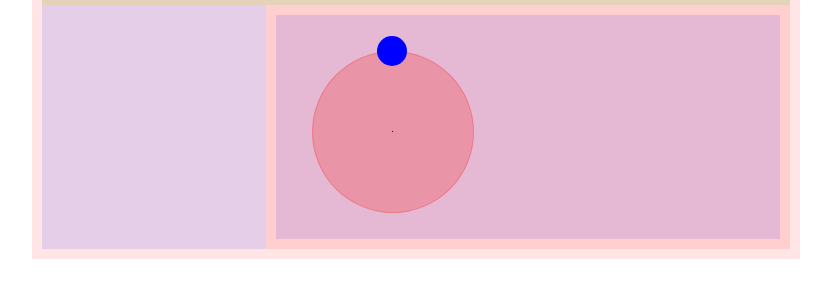
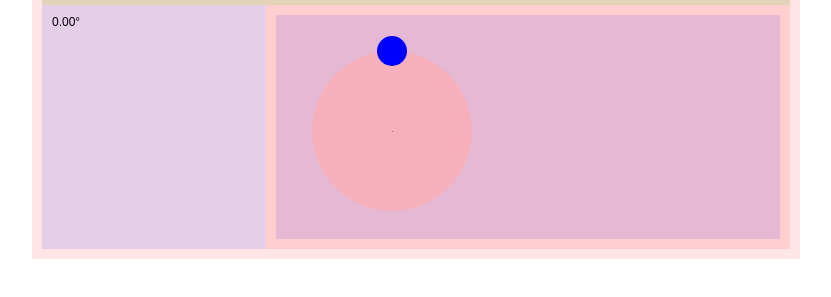
Before and after one commit to nexus6nexus6/circular-slider, a website: page app/index.html in a window 1280 px wide. Shown: the part 291-588 px from the top of the page, without its empty margins (224-1055 px from the left). Drawn offline with Linux system fonts and the light colour scheme.

Commit message:
added visual angle representation to DOM and control logic

```diff
--- a/app/css/app.css
+++ b/app/css/app.css
@@ -29,6 +29,9 @@ h1, h2, h3, h4, h5, h6{
     box-sizing: border-box;
 }
 
+/*
+ * host css
+ */
 /* app header*/
 .UIRoot .head {
     display:inline-block;
@@ -87,9 +90,11 @@ h1, h2, h3, h4, h5, h6{
 }
 
 
-
+/*
+ * circular-slider css
+ */
 /* slider */
-.UIRoot .listener {
+.circular-slider .listener {
     position: absolute;
     left:0;
     top:0;
@@ -98,7 +103,7 @@ h1, h2, h3, h4, h5, h6{
     height: 100%;
     background-color: rgba(0,0,255,0.1);
 }
-.UIRoot .dragger {
+.circular-slider .dragger {
     position: absolute;
     top:0;
     left:0;
@@ -111,7 +116,7 @@ h1, h2, h3, h4, h5, h6{
     cursor: pointer;
     /*pointer-events: none*/
 }
-.UIRoot .origin {
+.circular-slider .origin {
     position: absolute;
     left:0;
     top:0;
@@ -120,17 +125,65 @@ h1, h2, h3, h4, h5, h6{
     background: black;
     pointer-events: none;
 }
-.UIRoot .slider {
+.circular-slider .slider {
     position: absolute;
     top:0;
     left:0;
     z-index: 1;
-    border:1px solid rgba(255,0,0,0.2);
+    /*border:1px solid rgba(255,0,0,0.2);*/
     border-radius: 50%;
     background: rgba(255,0,0,0.2);
     pointer-events: none;
 }
 
+
+/* scale */
+.circular-slider .scale {
+    position:absolute;
+    top:0;
+    left:0;
+    opacity:0.5;
+    background-color:#fff;
+    width:100px;
+    height:100px;
+    border-radius:50%;
+}
+.circular-slider .scale .clip1 {
+    position:absolute;
+    top:0;
+    left:0;
+    width:100px;
+    height:100px;
+    clip:rect(0px, 100px, 100px, 50px);
+}
+.circular-slider .scale .slice1 {
+    position:absolute;
+    width:100px;
+    height:100px;
+    clip:rect(0px, 50px, 100px, 0px);
+    border-radius:50%;
+    background-color:#d73a3a;
+    border-color:#d73a3a;
+    transform:rotate(0);
+}
+.circular-slider .scale .clip2 {
+    position:absolute;
+    top:0;
+    left:0;
+    width:100px;
+    height:100px;
+    clip:rect(0, 50px, 100px, 0px);
+}
+.circular-slider .scale .slice2 {
+    position:absolute;
+    width:100px;
+    height:100px;
+    clip:rect(0px, 100px, 100px, 50px);
+    border-radius:50%;
+    background-color:#d73a3a;
+    border-color:#d73a3a;
+    transform:rotate(0);
+}
 
 
 
--- a/app/js/app.js
+++ b/app/js/app.js
@@ -19,7 +19,7 @@ var circularSlider = (function() {
         update,
         events
 
-    // configures default values and env vars, constants
+    // configures default values and vars
     defaults = function() {
 
         // set default options
@@ -50,7 +50,7 @@ var circularSlider = (function() {
 
     }
 
-    // overwrites default values and env vars, constants
+    // overwrites default values and vars
     config = function(_options) {
         if (_options) options = extendObj(options,_options)
     }
@@ -72,11 +72,13 @@ var circularSlider = (function() {
             listener: createEl('div', 'listener'),
             origin: createEl('div', 'origin'),
             slider: createEl('div', 'slider'),
+            scale: createCircularScale(),
             dragger: createEl('div', 'dragger'),
             label: createEl('div', options.id)
         }
 
         // glue slider DOM elements to container el
+        sliderEl.origin.appendChild(sliderEl.scale)
         sliderEl.origin.appendChild(sliderEl.slider)
         sliderEl.listener.appendChild(sliderEl.origin)
         sliderEl.container.appendChild(sliderEl.dragger)
@@ -86,6 +88,8 @@ var circularSlider = (function() {
         sliders.appendChild(sliderEl.container)
         labels.appendChild(sliderEl.label)
 
+        // append class namespace
+        sliderEl.container.className += ' circular-slider'
 
         // ** position the elements
         // setup some data first
@@ -96,6 +100,10 @@ var circularSlider = (function() {
         // position the origin
         sliderEl.origin.style.top = (r+cx) + 'px';
         sliderEl.origin.style.left = (r+cy) + 'px';
+
+        // position the scale
+        sliderEl.scale.style.top = -r + 'px';
+        sliderEl.scale.style.left = -r + 'px';
 
         // position the slider (circle)
         sliderEl.slider.style.top = -r + 'px';
@@ -109,12 +117,35 @@ var circularSlider = (function() {
         sliderEl.dragger.style.top = (0+cx) + 'px';
         sliderEl.dragger.style.left = (r+cy) + 'px';
 
+        // add radius to circular scale and its masking/cliping nodes
+        var scale = {
+            scale : sliderEl.scale,
+            clip1 : getByClass('.clip1'),
+            clip2 : getByClass('.clip2'),
+            slice1 : getByClass('.slice1'),
+            slice2 : getByClass('.slice2')
+        }
+
+        scale.scale.style.width = r * 2 + 'px';
+        scale.scale.style.height = r * 2 + 'px';
+
+        scale.clip1.style.cssText = 'width:'+ r*2 + 'px; height:'+ r*2 + 'px; clip:rect(0px, '+ r*2 +'px, '+ r*2 +'px, '+ r +'px);';
+        scale.clip2.style.cssText = 'width:'+ r*2 + 'px; height:'+ r*2 + 'px; clip:rect(0, '+ r + 'px, '+ r*2 +'px, 0px);';
+
+        scale.slice1.style.cssText = 'width:'+ r*2 + 'px; height:'+ r*2 + 'px; clip:rect(0px, '+ r +'px, '+ r*2 +'px, 0px); zoom:1;';
+        scale.slice2.style.cssText = 'width:'+ r*2 + 'px; height:'+ r*2 + 'px; clip:rect(0px, '+ r*2 +'px, '+ r*2 +'px, '+ r +'px); zoom:1;';
+
     }
 
     // updates DOM elements
     update = function() {
+
+        // set scale angle value
+        updateScale()
+
         // set label inner text to slider value
         updateLabel()
+
     }
 
     // handle events
@@ -125,25 +156,13 @@ var circularSlider = (function() {
             e.preventDefault();
         }
 
-        // listen to mouse/touch position while dragging
-        trackDragger()
+        // controll the app
+        control()
 
     }
 
     // controls DOM elements
-    control = function() {}
-
-
-
-
-
-
-
-    // ** BUSINESS LOGIC
-    var trackDragger
-
-    // listen to mouse position while dragging
-    trackDragger = function() {
+    control = function() {
 
         var dragger = sliderEl.dragger,
             container = sliderEl.container,
@@ -203,7 +222,7 @@ var circularSlider = (function() {
             sliderValue = a
 
             // update dragger label
-            updateLabel(sliderValue.toFixed(2)+'°')
+            update()
 
         }
 
@@ -215,12 +234,54 @@ var circularSlider = (function() {
 
     // ** SHARED LIB - shared by core methods
     var updateLabel,
+        updateScale,
         getTouchOffset,
-        getXYFromEvent
+        getXYFromEvent,
+        createCircularScale,
+        rotateSlice
+
+    updateScale = function() {
+
+        // update slice1
+        var slice1 = getByClass('.slice1')
+        slice1.style.transform = rotateSlice(sliderValue, 360, 'slice1')
+
+        // update scale.slice2
+        var slice2 = getByClass('.slice2')
+        slice2.style.transform = rotateSlice(sliderValue, 360, 'slice2')
+
+    }
+
+    // rotate circular scale's slices
+    rotateSlice = function(x, outOf, target) {
+
+        var firstHalfAngle = 180;
+        var secondHalfAngle = 0;
+
+        // caluclate the angle
+        var drawAngle = x / outOf * 360;
+
+        // calculate the angle to be displayed if each half
+        if (drawAngle <= 180) {
+            firstHalfAngle = drawAngle;
+        }
+        else {
+            secondHalfAngle = drawAngle - 180;
+        }
+
+        if (target == 'slice1') {
+            return degToCSS(firstHalfAngle)
+        }
+        else {
+            return degToCSS(secondHalfAngle)
+
+        }
+
+    }
 
     // update slider label value
-    updateLabel = function(text) {
-        sliderEl.label.innerText = text || '';
+    updateLabel = function() {
+        sliderEl.label.innerText = sliderValue.toFixed(2)+'°' || '';
     }
 
     // sum up all offsets up the DOM tree for touch event
@@ -283,6 +344,28 @@ var circularSlider = (function() {
         return point
     }
 
+    // create scale: circular HTML element
+    createCircularScale = function() {
+
+        // nodes
+        var scaleEl = {
+            slice1: createEl('div','slice1'),
+            clip1: createEl('div','clip1'),
+            slice2: createEl('div','slice2'),
+            clip2: createEl('div','clip2'),
+            progress: createEl('div','scale')
+        }
+
+        // glue that nodes
+        scaleEl.clip1.appendChild(scaleEl.slice1)
+        scaleEl.clip2.appendChild(scaleEl.slice2)
+        scaleEl.progress.appendChild(scaleEl.clip1)
+        scaleEl.progress.appendChild(scaleEl.clip2)
+
+        // return HTML node
+        return scaleEl.progress
+
+    }
 
 
 
@@ -295,9 +378,15 @@ var circularSlider = (function() {
         childByClass,
         extendObj,
         createEl,
+        degToCSS,
         on,
         off,
         debug
+
+    // convert degrees to CSS rotation
+    degToCSS = function(degree) {
+        return 'rotate(' + degree + 'deg)'
+    }
 
     // listens to DOM event
     on = function(el, type, callback) {
```
Also changed, not shown: app/index.html (+1 -0 lines).
